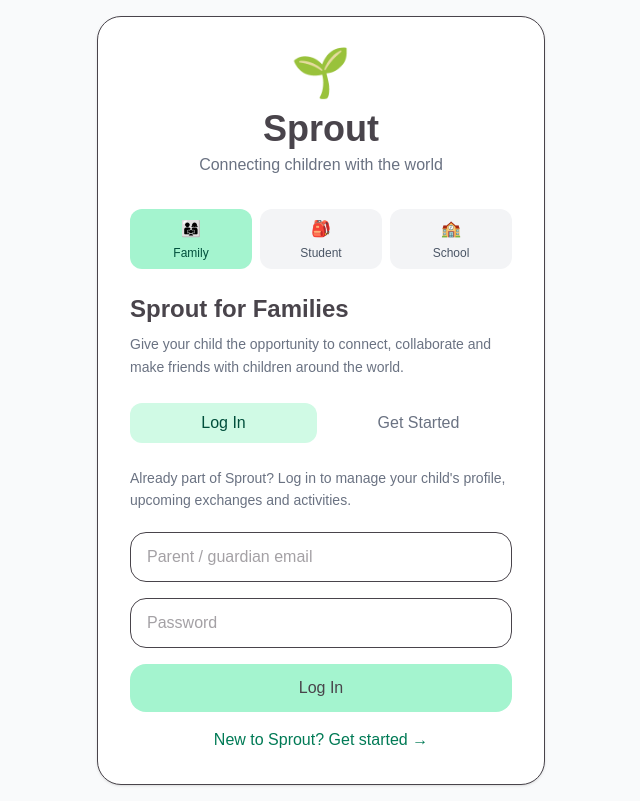
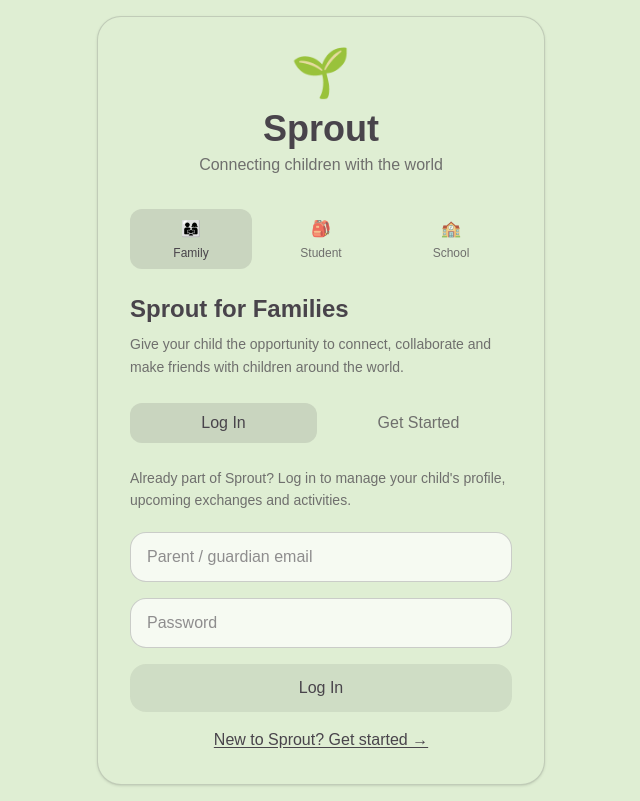
Before and after one commit to Malrubayee/sprout, a Next.js app: page / in a window 1280 px wide. Shown: the whole page, without its empty margins (319-959 px from the left). Built offline with nearby package versions, Linux system fonts and the light colour scheme; no server answers.

Commit message:
Update LandingPage.jsx

```diff
--- a/components/LandingPage.jsx
+++ b/components/LandingPage.jsx
@@ -27,10 +27,6 @@ export default function LandingPage({ onStudentJoin, onTeacherLogin }) {
   const [error, setError] = useState("");
   const [loading, setLoading] = useState(false);
   const [familySubmitted, setFamilySubmitted] = useState(false);
-
-  // --------------------------------------------------
-  // STUDENT
-  // --------------------------------------------------
 
   const handleStudentJoin = async () => {
     setError("");
@@ -62,10 +58,6 @@ export default function LandingPage({ onStudentJoin, onTeacherLogin }) {
     }
   };
 
-  // --------------------------------------------------
-  // SCHOOL / TEACHER
-  // --------------------------------------------------
-
   const handleTeacherSignIn = async () => {
     setError("");
 
@@ -76,10 +68,7 @@ export default function LandingPage({ onStudentJoin, onTeacherLogin }) {
     setLoading(true);
 
     try {
-      const cred = await teacherSignIn(
-        email.trim(),
-        password
-      );
+      const cred = await teacherSignIn(email.trim(), password);
 
       onTeacherLogin({
         teacherId: cred.user.uid,
@@ -94,18 +83,12 @@ export default function LandingPage({ onStudentJoin, onTeacherLogin }) {
   const handleTeacherSignUp = async () => {
     setError("");
 
-    if (
-      !displayName.trim() ||
-      !email.trim() ||
-      !password
-    ) {
+    if (!displayName.trim() || !email.trim() || !password) {
       return setError("Please fill in all fields.");
     }
 
     if (password.length < 6) {
-      return setError(
-        "Password must be at least 6 characters."
-      );
+      return setError("Password must be at least 6 characters.");
     }
 
     setLoading(true);
@@ -122,22 +105,14 @@ export default function LandingPage({ onStudentJoin, onTeacherLogin }) {
       });
     } catch (e) {
       if (e.code === "auth/email-already-in-use") {
-        setError(
-          "Email already registered. Sign in instead."
-        );
+        setError("Email already registered. Sign in instead.");
       } else {
-        setError(
-          "Could not create account. Please try again."
-        );
+        setError("Could not create account. Please try again.");
       }
     } finally {
       setLoading(false);
     }
   };
-
-  // --------------------------------------------------
-  // FAMILY CONSULTATION
-  // --------------------------------------------------
 
   const handleFamilySubmit = () => {
     setError("");
@@ -160,10 +135,6 @@ export default function LandingPage({ onStudentJoin, onTeacherLogin }) {
     }, 500);
   };
 
-  // --------------------------------------------------
-  // FAMILY LOGIN
-  // --------------------------------------------------
-
   const handleFamilyLogin = () => {
     setError("");
 
@@ -181,38 +152,57 @@ export default function LandingPage({ onStudentJoin, onTeacherLogin }) {
     );
   };
 
-  // --------------------------------------------------
-  // PAGE
-  // --------------------------------------------------
+  const isStudent = mode === "student";
+
+  const pageStyle = {
+    backgroundColor: isStudent ? "#85bba3" : "#dfeed3",
+    color: "#49444b",
+    fontFamily: '"Glacial Indifference", Arial, Helvetica, sans-serif',
+  };
+
+  const panelStyle = {
+    backgroundColor: isStudent ? "#85bba3" : "#dfeed3",
+    color: "#49444b",
+    borderColor: "#49444b33",
+  };
+
+  const mutedText = "text-[#49444b]/75";
+  const inputStyle =
+    "w-full border border-[#49444b]/25 bg-white/70 text-[#49444b] placeholder:text-[#49444b]/60 rounded-2xl px-4 py-3 outline-none focus:ring-2 focus:ring-[#49444b]/20";
+
+  const primaryButton =
+    "w-full bg-[#49444b]/10 hover:bg-[#49444b]/15 text-[#49444b] py-3 rounded-2xl font-medium disabled:opacity-50 transition-all";
+
+  const tabActive =
+    "bg-[#49444b]/15 text-[#49444b] font-medium";
+
+  const tabInactive =
+    "text-[#49444b]/75 hover:bg-[#49444b]/5";
 
   return (
-    <div className="flex items-center justify-center min-h-screen p-4 bg-gray-50">
-
-      <div className="bg-white rounded-3xl shadow-sm border p-8 w-full max-w-md">
-
+    <div
+      className="flex items-center justify-center min-h-screen p-4"
+      style={pageStyle}
+    >
+      <div
+        className="rounded-3xl shadow-sm border p-8 w-full max-w-md"
+        style={panelStyle}
+      >
         {/* LOGO */}
-
         <div className="text-center mb-8">
-
-          <div className="text-5xl mb-3">
-            🌱
-          </div>
+          <div className="text-5xl mb-3">🌱</div>
 
           <h1 className="text-4xl font-semibold mb-1">
             Sprout
           </h1>
 
-          <p className="text-gray-500">
+          <p className={mutedText}>
             Connecting children with the world
           </p>
-
         </div>
 
-
         {/* MAIN ROLE TABS */}
-
         <div className="flex gap-2 mb-6">
-
           <button
             onClick={() => {
               setMode("family");
@@ -220,16 +210,13 @@ export default function LandingPage({ onStudentJoin, onTeacherLogin }) {
             }}
             className={`flex-1 py-2 rounded-xl font-medium transition-all ${
               mode === "family"
-                ? "bg-emerald-200 text-emerald-900"
-                : "bg-gray-100 text-gray-600"
+                ? tabActive
+                : tabInactive
             }`}
           >
             👨‍👩‍👧
-            <div className="text-xs mt-1">
-              Family
-            </div>
+            <div className="text-xs mt-1">Family</div>
           </button>
-
 
           <button
             onClick={() => {
@@ -238,16 +225,13 @@ export default function LandingPage({ onStudentJoin, onTeacherLogin }) {
             }}
             className={`flex-1 py-2 rounded-xl font-medium transition-all ${
               mode === "student"
-                ? "bg-sky-200 text-sky-900"
-                : "bg-gray-100 text-gray-600"
+                ? tabActive
+                : tabInactive
             }`}
           >
             🎒
-            <div className="text-xs mt-1">
-              Student
-            </div>
+            <div className="text-xs mt-1">Student</div>
           </button>
-
 
           <button
             onClick={() => {
@@ -256,42 +240,30 @@ export default function LandingPage({ onStudentJoin, onTeacherLogin }) {
             }}
             className={`flex-1 py-2 rounded-xl font-medium transition-all ${
               mode === "teacher"
-                ? "bg-emerald-200 text-emerald-900"
-                : "bg-gray-100 text-gray-600"
+                ? tabActive
+                : tabInactive
             }`}
           >
             🏫
-            <div className="text-xs mt-1">
-              School
-            </div>
+            <div className="text-xs mt-1">School</div>
           </button>
-
         </div>
 
-
-        {/* ==================================================
-            FAMILY
-        ================================================== */}
-
+        {/* FAMILY */}
         {mode === "family" && (
-
           <div>
-
             <h2 className="text-2xl font-semibold mb-2">
               Sprout for Families
             </h2>
 
-            <p className="text-gray-500 text-sm leading-relaxed mb-6">
+            <p className={`${mutedText} text-sm leading-relaxed mb-6`}>
               Give your child the opportunity to connect,
               collaborate and make friends with children
               around the world.
             </p>
 
-
             {/* FAMILY LOGIN / GET STARTED TABS */}
-
             <div className="flex gap-2 mb-6">
-
               <button
                 onClick={() => {
                   setFamilyTab("login");
@@ -300,13 +272,12 @@ export default function LandingPage({ onStudentJoin, onTeacherLogin }) {
                 }}
                 className={`flex-1 py-2 rounded-xl text-sm transition-all ${
                   familyTab === "login"
-                    ? "bg-emerald-100 text-emerald-900 font-medium"
-                    : "text-gray-500 hover:bg-gray-50"
+                    ? tabActive
+                    : tabInactive
                 }`}
               >
                 Log In
               </button>
-
 
               <button
                 onClick={() => {
@@ -316,70 +287,52 @@ export default function LandingPage({ onStudentJoin, onTeacherLogin }) {
                 }}
                 className={`flex-1 py-2 rounded-xl text-sm transition-all ${
                   familyTab === "signup"
-                    ? "bg-emerald-100 text-emerald-900 font-medium"
-                    : "text-gray-500 hover:bg-gray-50"
+                    ? tabActive
+                    : tabInactive
                 }`}
               >
                 Get Started
               </button>
-
             </div>
 
-
-            {/* ----------------------------------------------
-                FAMILY LOGIN
-            ---------------------------------------------- */}
-
+            {/* FAMILY LOGIN */}
             {familyTab === "login" && (
-
               <div>
-
-                <p className="text-gray-500 text-sm leading-relaxed mb-5">
+                <p className={`${mutedText} text-sm leading-relaxed mb-5`}>
                   Already part of Sprout? Log in to manage
                   your child's profile, upcoming exchanges
                   and activities.
                 </p>
 
-
                 <div className="space-y-4">
-
                   <input
                     placeholder="Parent / guardian email"
                     type="email"
                     value={parentEmail}
-                    onChange={(e) =>
-                      setParentEmail(e.target.value)
-                    }
-                    className="w-full border rounded-2xl px-4 py-3 outline-none focus:ring-2 focus:ring-emerald-200"
+                    onChange={(e) => setParentEmail(e.target.value)}
+                    className={inputStyle}
                   />
-
 
                   <input
                     placeholder="Password"
                     type="password"
                     value={password}
-                    onChange={(e) =>
-                      setPassword(e.target.value)
-                    }
+                    onChange={(e) => setPassword(e.target.value)}
                     onKeyDown={(e) => {
                       if (e.key === "Enter") {
                         handleFamilyLogin();
                       }
                     }}
-                    className="w-full border rounded-2xl px-4 py-3 outline-none focus:ring-2 focus:ring-emerald-200"
+                    className={inputStyle}
                   />
-
 
                   <button
                     onClick={handleFamilyLogin}
                     disabled={loading}
-                    className="w-full bg-emerald-200 hover:bg-emerald-300 py-3 rounded-2xl font-medium disabled:opacity-50 transition-all"
+                    className={primaryButton}
                   >
-                    {loading
-                      ? "Logging in..."
-                      : "Log In"}
+                    {loading ? "Logging in..." : "Log In"}
                   </button>
-
 
                   <button
                     type="button"
@@ -387,275 +340,189 @@ export default function LandingPage({ onStudentJoin, onTeacherLogin }) {
                       setFamilyTab("signup");
                       setError("");
                     }}
-                    className="w-full text-sm text-emerald-700 hover:text-emerald-900"
+                    className="w-full text-sm text-[#49444b] underline underline-offset-2"
                   >
                     New to Sprout? Get started →
                   </button>
-
                 </div>
-
               </div>
-
             )}
 
-
-            {/* ----------------------------------------------
-                FAMILY GET STARTED
-            ---------------------------------------------- */}
-
+            {/* FAMILY GET STARTED */}
             {familyTab === "signup" && (
-
               <div>
-
                 {!familySubmitted ? (
-
                   <>
-
                     <div className="space-y-4 mb-6">
-
                       <div className="flex gap-3">
-
-                        <div className="text-xl">
-                          🌏
-                        </div>
-
+                        <div className="text-xl">🌏</div>
                         <div>
                           <p className="font-medium">
                             Connect with the world
                           </p>
-
-                          <p className="text-sm text-gray-500">
+                          <p className={`${mutedText} text-sm`}>
                             Meet children from different
                             countries and cultures.
                           </p>
                         </div>
-
                       </div>
 
-
                       <div className="flex gap-3">
-
-                        <div className="text-xl">
-                          🤝
-                        </div>
-
+                        <div className="text-xl">🤝</div>
                         <div>
                           <p className="font-medium">
                             Learn together
                           </p>
-
-                          <p className="text-sm text-gray-500">
+                          <p className={`${mutedText} text-sm`}>
                             Work together through fun projects
                             and activities.
                           </p>
                         </div>
-
                       </div>
 
-
                       <div className="flex gap-3">
-
-                        <div className="text-xl">
-                          🔒
-                        </div>
-
+                        <div className="text-xl">🔒</div>
                         <div>
                           <p className="font-medium">
                             Designed with privacy in mind
                           </p>
-
-                          <p className="text-sm text-gray-500">
+                          <p className={`${mutedText} text-sm`}>
                             Sprout is designed as a controlled
                             environment rather than an open
                             social network.
                           </p>
                         </div>
-
                       </div>
-
                     </div>
 
-
-                    <div className="bg-emerald-50 border border-emerald-100 rounded-2xl p-4 mb-6">
-
-                      <p className="font-medium text-emerald-900 mb-1">
+                    <div className="border border-[#49444b]/15 bg-white/35 rounded-2xl p-4 mb-6">
+                      <p className="font-medium mb-1">
                         🌱 Start with a free consultation
                       </p>
 
-                      <p className="text-sm text-emerald-800 leading-relaxed">
+                      <p className="text-sm leading-relaxed">
                         Before your child joins Sprout, a
                         member of the QT team will meet with
                         you and your child to understand their
                         interests, goals and learning needs.
                       </p>
-
                     </div>
 
-
                     <div className="space-y-4">
-
                       <input
                         placeholder="Parent / guardian name"
                         value={parentName}
-                        onChange={(e) =>
-                          setParentName(e.target.value)
-                        }
-                        className="w-full border rounded-2xl px-4 py-3 outline-none focus:ring-2 focus:ring-emerald-200"
+                        onChange={(e) => setParentName(e.target.value)}
+                        className={inputStyle}
                       />
-
 
                       <input
                         placeholder="Parent / guardian email"
                         type="email"
                         value={parentEmail}
-                        onChange={(e) =>
-                          setParentEmail(e.target.value)
-                        }
+                        onChange={(e) => setParentEmail(e.target.value)}
                         onKeyDown={(e) => {
                           if (e.key === "Enter") {
                             handleFamilySubmit();
                           }
                         }}
-                        className="w-full border rounded-2xl px-4 py-3 outline-none focus:ring-2 focus:ring-emerald-200"
+                        className={inputStyle}
                       />
-
 
                       <button
                         onClick={handleFamilySubmit}
                         disabled={loading}
-                        className="w-full bg-emerald-200 hover:bg-emerald-300 py-3 rounded-2xl font-medium disabled:opacity-50 transition-all"
+                        className={primaryButton}
                       >
                         {loading
                           ? "Submitting..."
                           : "Request Free Consultation"}
                       </button>
-
                     </div>
-
                   </>
-
                 ) : (
-
                   <div className="text-center py-6">
-
-                    <div className="text-5xl mb-4">
-                      🌱
-                    </div>
+                    <div className="text-5xl mb-4">🌱</div>
 
                     <h2 className="text-2xl font-semibold mb-3">
                       Thanks, {parentName}!
                     </h2>
 
-                    <p className="text-gray-500 leading-relaxed mb-6">
+                    <p className={`${mutedText} leading-relaxed mb-6`}>
                       We've received your request for a free
                       Sprout family consultation.
                     </p>
 
-
-                    <div className="bg-emerald-50 border border-emerald-100 rounded-2xl p-4 text-left">
-
-                      <p className="font-medium text-emerald-900 mb-2">
+                    <div className="border border-[#49444b]/15 bg-white/35 rounded-2xl p-4 text-left">
+                      <p className="font-medium mb-2">
                         What happens next?
                       </p>
 
-                      <p className="text-sm text-emerald-800 leading-relaxed">
+                      <p className="text-sm leading-relaxed">
                         A member of the QT team will get in
                         touch with you at the email address
                         you provided to arrange a convenient
                         time to meet with you and your child.
                       </p>
-
                     </div>
-
                   </div>
-
                 )}
-
               </div>
-
             )}
-
           </div>
-
         )}
 
-
-        {/* ==================================================
-            STUDENT
-        ================================================== */}
-
+        {/* STUDENT */}
         {mode === "student" && (
-
           <div className="space-y-4">
-
             <h2 className="text-2xl font-semibold mb-1">
               Join Classroom
             </h2>
 
-            <p className="text-gray-500 text-sm mb-5">
+            <p className={`${mutedText} text-sm mb-5`}>
               Enter the details provided by your teacher.
             </p>
-
 
             <input
               placeholder="Your name"
               value={name}
-              onChange={(e) =>
-                setName(e.target.value)
-              }
-              className="w-full border rounded-2xl px-4 py-3 outline-none focus:ring-2 focus:ring-sky-200"
+              onChange={(e) => setName(e.target.value)}
+              className={inputStyle}
             />
-
 
             <input
               placeholder="Room code (e.g. JP-NZ-01)"
               value={roomCode}
-              onChange={(e) =>
-                setRoomCode(e.target.value)
+              onChange={(e) => setRoomCode(e.target.value)}
+              onKeyDown={(e) =>
+                e.key === "Enter" && handleStudentJoin()
               }
-              onKeyDown={(e) =>
-                e.key === "Enter" &&
-                handleStudentJoin()
-              }
-              className="w-full border rounded-2xl px-4 py-3 outline-none focus:ring-2 focus:ring-sky-200"
+              className={inputStyle}
             />
-
 
             <button
               onClick={handleStudentJoin}
               disabled={loading}
-              className="w-full bg-sky-200 hover:bg-sky-300 py-3 rounded-2xl font-medium disabled:opacity-50 transition-all"
+              className={primaryButton}
             >
-              {loading
-                ? "Joining..."
-                : "Join Classroom"}
+              {loading ? "Joining..." : "Join Classroom"}
             </button>
-
           </div>
-
         )}
 
-
-        {/* ==================================================
-            SCHOOL / TEACHER
-        ================================================== */}
-
+        {/* SCHOOL / TEACHER */}
         {mode === "teacher" && (
-
           <div>
-
             <h2 className="text-2xl font-semibold mb-1">
               For Schools
             </h2>
 
-            <p className="text-gray-500 text-sm mb-5">
+            <p className={`${mutedText} text-sm mb-5`}>
               Manage your students and international
               collaboration rooms.
             </p>
 
-
             <div className="flex gap-2 mb-5">
-
               <button
                 onClick={() => {
                   setTeacherTab("signin");
@@ -663,13 +530,12 @@ export default function LandingPage({ onStudentJoin, onTeacherLogin }) {
                 }}
                 className={`flex-1 py-2 rounded-xl text-sm transition-all ${
                   teacherTab === "signin"
-                    ? "bg-emerald-100 text-emerald-900 font-medium"
-                    : "text-gray-500 hover:bg-gray-50"
+                    ? tabActive
+                    : tabInactive
                 }`}
               >
                 Sign In
               </button>
-
 
               <button
                 onClick={() => {
@@ -678,61 +544,45 @@ export default function LandingPage({ onStudentJoin, onTeacherLogin }) {
                 }}
                 className={`flex-1 py-2 rounded-xl text-sm transition-all ${
                   teacherTab === "signup"
-                    ? "bg-emerald-100 text-emerald-900 font-medium"
-                    : "text-gray-500 hover:bg-gray-50"
+                    ? tabActive
+                    : tabInactive
                 }`}
               >
                 Create Account
               </button>
-
             </div>
 
-
             <div className="space-y-4">
-
               {teacherTab === "signup" && (
-
                 <input
                   placeholder="Your name"
                   value={displayName}
-                  onChange={(e) =>
-                    setDisplayName(e.target.value)
-                  }
-                  className="w-full border rounded-2xl px-4 py-3 outline-none focus:ring-2 focus:ring-emerald-200"
+                  onChange={(e) => setDisplayName(e.target.value)}
+                  className={inputStyle}
                 />
-
               )}
-
 
               <input
                 placeholder="Email address"
                 type="email"
                 value={email}
-                onChange={(e) =>
-                  setEmail(e.target.value)
-                }
-                className="w-full border rounded-2xl px-4 py-3 outline-none focus:ring-2 focus:ring-emerald-200"
+                onChange={(e) => setEmail(e.target.value)}
+                className={inputStyle}
               />
-
 
               <input
                 placeholder="Password"
                 type="password"
                 value={password}
-                onChange={(e) =>
-                  setPassword(e.target.value)
-                }
+                onChange={(e) => setPassword(e.target.value)}
                 onKeyDown={(e) =>
                   e.key === "Enter" &&
-                  (
-                    teacherTab === "signin"
-                      ? handleTeacherSignIn()
-                      : handleTeacherSignUp()
-                  )
+                  (teacherTab === "signin"
+                    ? handleTeacherSignIn()
+                    : handleTeacherSignUp())
                 }
-                className="w-full border rounded-2xl px-4 py-3 outline-none focus:ring-2 focus:ring-emerald-200"
+                className={inputStyle}
               />
-
 
               <button
                 onClick={
@@ -741,7 +591,7 @@ export default function LandingPage({ onStudentJoin, onTeacherLogin }) {
                     : handleTeacherSignUp
                 }
                 disabled={loading}
-                className="w-full bg-emerald-200 hover:bg-emerald-300 py-3 rounded-2xl font-medium disabled:opacity-50 transition-all"
+                className={primaryButton}
               >
                 {loading
                   ? "..."
@@ -749,26 +599,17 @@ export default function LandingPage({ onStudentJoin, onTeacherLogin }) {
                   ? "Enter Dashboard"
                   : "Create Account"}
               </button>
-
             </div>
-
           </div>
-
         )}
 
-
         {/* ERROR */}
-
         {error && (
-
-          <div className="mt-4 text-sm text-red-600 bg-red-50 border border-red-200 rounded-xl px-4 py-2">
+          <div className="mt-4 text-sm text-[#49444b] bg-white/60 border border-[#49444b]/25 rounded-xl px-4 py-2">
             {error}
           </div>
-
         )}
-
       </div>
-
     </div>
   );
 }
```
